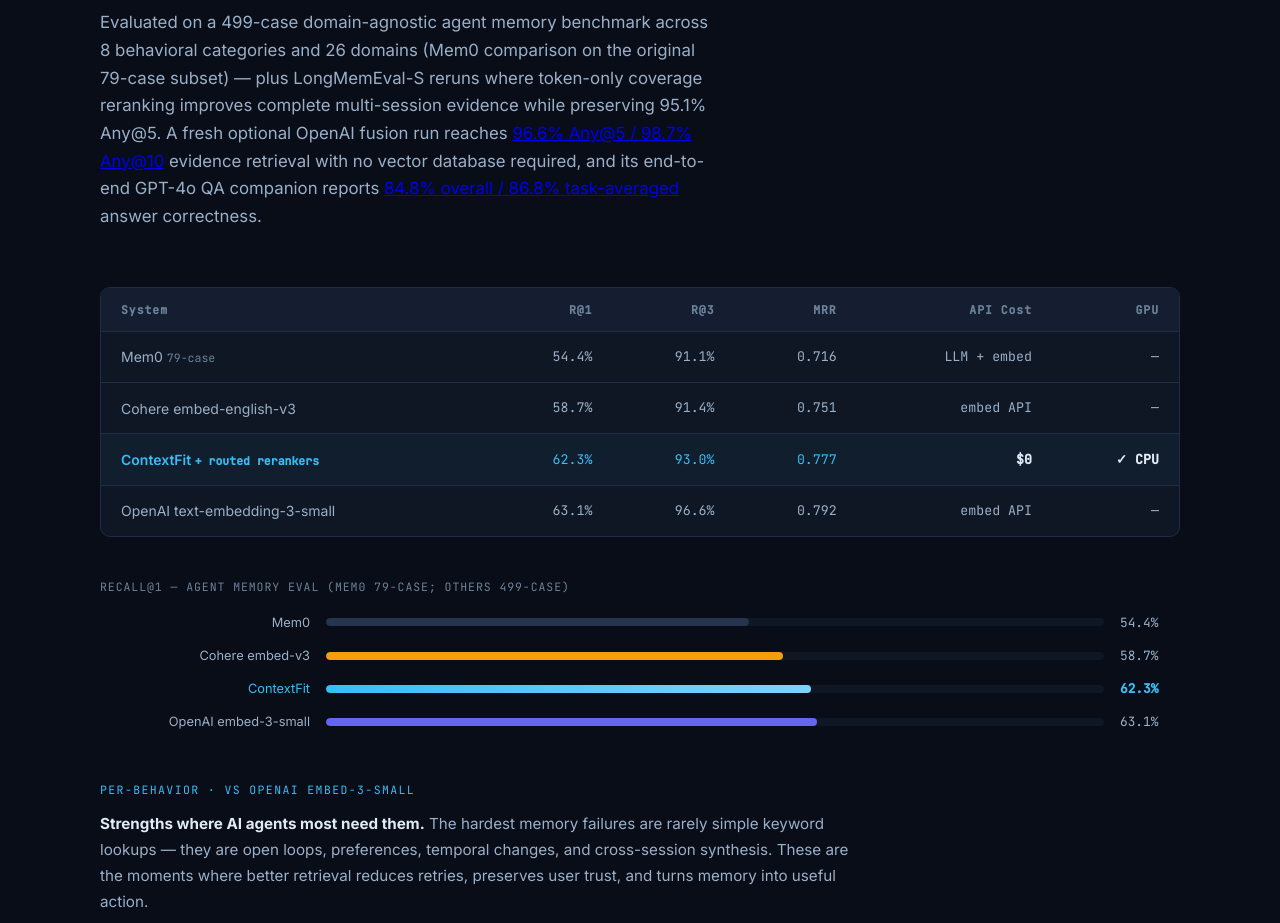
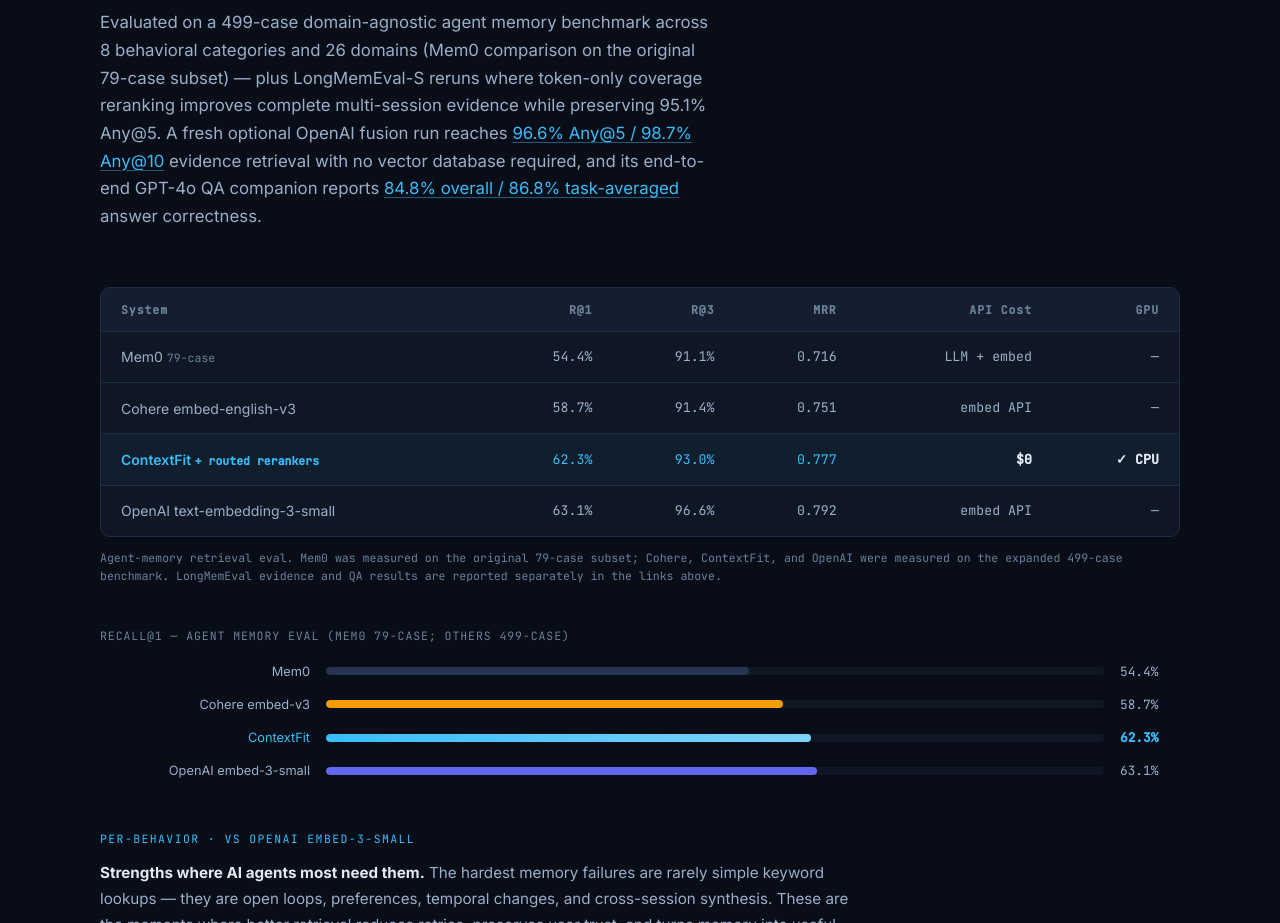
Before and after one commit to ContextFit/cf, a plain HTML site: page website/index.html in a window 1280 px wide. Shown: the part 4840-5763 px from the top of the page. Drawn offline with Linux system fonts and the light colour scheme; no server answers.

Commit message:
Clean benchmark link and table styling

```diff
--- a/website/index.html
+++ b/website/index.html
@@ -474,6 +474,19 @@
       max-width: 620px;
       margin-bottom: 3.5rem;
     }
+    .section-intro a,
+    .section-intro a:visited {
+      color: var(--sky);
+      text-decoration: underline;
+      text-decoration-thickness: 1px;
+      text-underline-offset: 0.16em;
+      text-decoration-color: rgba(56,189,248,0.45);
+      transition: color 0.2s, text-decoration-color 0.2s;
+    }
+    .section-intro a:hover {
+      color: #7dd3fc;
+      text-decoration-color: #7dd3fc;
+    }
     .divider { border: none; border-top: 1px solid var(--border); margin: 0; }
 
     /* ── PROBLEM ─────────────────────────────────────── */
@@ -582,7 +595,7 @@
       border: 1px solid var(--border);
       border-radius: var(--radius);
       overflow: hidden;
-      margin-bottom: 2.5rem;
+      margin-bottom: 0.75rem;
     }
     .bench-table {
       width: 100%;
@@ -616,6 +629,13 @@
     .bench-table .row-cf .highlight-num { color: var(--sky); }
     .cost-free { color: var(--green); font-weight: 600; }
     .cost-paid { color: var(--muted); }
+    .bench-note {
+      color: var(--muted);
+      font-family: 'JetBrains Mono', monospace;
+      font-size: 0.72rem;
+      line-height: 1.6;
+      margin-bottom: 2.5rem;
+    }
 
     /* bar chart */
     .bar-chart { margin-top: 2rem; }
@@ -1251,7 +1271,9 @@
       .pipe-step { text-align: center; white-space: normal; }
       .pipe-arrow { transform: rotate(90deg); text-align: center; }
       .bench-table-wrap { overflow-x: auto; -webkit-overflow-scrolling: touch; }
-      .bench-table { min-width: 620px; }
+      .bench-table { min-width: 580px; }
+      .bench-table th,
+      .bench-table td { padding-left: 1rem; padding-right: 1rem; }
       .bar-label { text-align: left; font-size: 0.72rem; }
       pre {
         padding: 1rem;
@@ -1622,6 +1644,11 @@
           </tr>
         </tbody>
       </table>
+    </div>
+    <div class="bench-note">
+      Agent-memory retrieval eval. Mem0 was measured on the original 79-case subset;
+      Cohere, ContextFit, and OpenAI were measured on the expanded 499-case benchmark.
+      LongMemEval evidence and QA results are reported separately in the links above.
     </div>
 
     <div class="bar-chart reveal">
```
